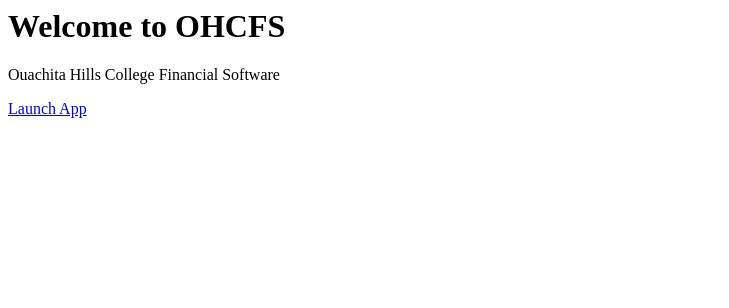
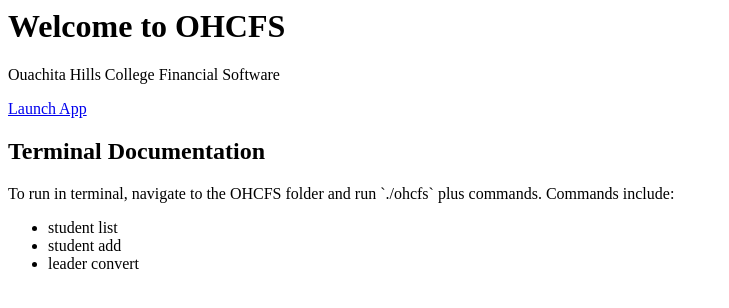
Before and after one commit to Narthur/OHCFS, a plain HTML site: page index.htm in a window 1280 px wide. Shown: the whole page, without its empty margins (0-729 px from the left). Drawn offline with Linux system fonts and the light colour scheme.

Commit message:
Added very terminal rudimentary documentation to index.htm

```diff
--- a/index.htm
+++ b/index.htm
@@ -1,3 +1,11 @@
 <h1>Welcome to OHCFS</h1>
 <p>Ouachita Hills College Financial Software</p>
 <p><a href="htbin/app.py">Launch App</a></p>
+
+<h2>Terminal Documentation</h2>
+<p>To run in terminal, navigate to the OHCFS folder and run `./ohcfs` plus commands. Commands include:</p>
+<ul>
+    <li>student list</li>
+    <li>student add</li>
+    <li>leader convert</li>
+</ul>
```
